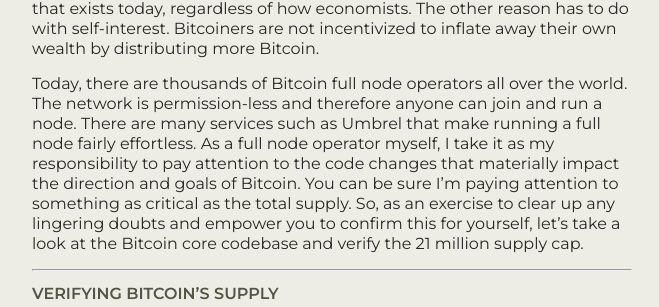
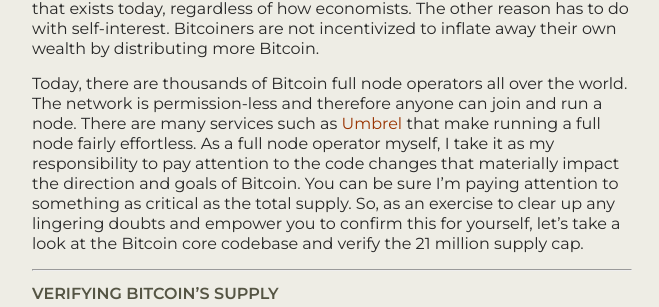
Before and after one commit to sb1752/sb1752.github.io, a Jekyll site: the page built from _foundations/trusting-bitcoin-scarcity.md, in a window 1280 px wide and 900 px high, scrolled down 1741 px. Shown: the part 186-493 px from the top of the window, without its empty margins (308-967 px from the left). Built offline with Jekyll 4.4.1, drawn with Linux system fonts in a browser that asks for light colours; part of the change alters nothing that is shown.

```diff
--- a/_foundations/trusting-bitcoin-scarcity.md
+++ b/_foundations/trusting-bitcoin-scarcity.md
@@ -1,5 +1,7 @@
 ---
 title: Trusting Bitcoin's Scarcity
+summary: How can we trust that the total supply of Bitcoin will be capped at 21 million? Let's discuss Bitcoin and dive into some code.
+image: get-block-subsidy.png
 layout: post
 date: 2022-01-25
 ---
@@ -22,7 +24,7 @@ The nodes in aggregate form a peer to peer network. If a code update is made tha
 
 This leaves another question. Can the consensus change? What if the distributed network of nodes decide to accept a change to the 21 million supply cap? It’s possible, but there is no reason to believe this will happen anytime soon for two reasons. One is ideological. People, such as myself, participate in Bitcoin because we align with the vision of a disinflationary monetary system as a superior alternative to the inflationary fiat system that exists today, regardless of how economists. The other reason has to do with self-interest. Bitcoiners are not incentivized to inflate away their own wealth by distributing more Bitcoin.
 
-Today, there are thousands of Bitcoin full node operators all over the world. The network is permission-less and therefore anyone can join and run a node. There are many services such as Umbrel that make running a full node fairly effortless. As a full node operator myself, I take it as my responsibility to pay attention to the code changes that materially impact the direction and goals of Bitcoin. You can be sure I’m paying attention to something as critical as the total supply. So, as an exercise to clear up any lingering doubts and empower you to confirm this for yourself, let’s take a look at the Bitcoin core codebase and verify the 21 million supply cap.
+Today, there are thousands of Bitcoin full node operators all over the world. The network is permission-less and therefore anyone can join and run a node. There are many services such as <a href="https://getumbrel.com/" target="_blank">Umbrel</a> that make running a full node fairly effortless. As a full node operator myself, I take it as my responsibility to pay attention to the code changes that materially impact the direction and goals of Bitcoin. You can be sure I’m paying attention to something as critical as the total supply. So, as an exercise to clear up any lingering doubts and empower you to confirm this for yourself, let’s take a look at the Bitcoin core codebase and verify the 21 million supply cap.
 
 ---
 
@@ -65,7 +67,7 @@ Let's skip the next part checking whether the halvings is greater than 64 for no
 CAmount nSubsidy = 50 * COIN;
 ~~~
 
-The subsidy is calculated in Satoshis instead of whole Bitcoin. `COIN` is defined in <a href="https://github.com/bitcoin/bitcoin/blob/623745ca74cf3f54b474dac106f5802b7929503f/src/consensus/amount.h#L15">this file</a> and is defined as 100,000,000. A Satoshi is the smallest unit of 1 Bitcoin, which is comprised of 100,000,000 Satoshis. For example, if 1 Bitcoin today is worth $35,000, then 1 Satoshi is worth $0.00035. The community shorthand for this is Sats.
+The subsidy is calculated in Satoshis instead of whole Bitcoin. `COIN` is defined in <a href="https://github.com/bitcoin/bitcoin/blob/623745ca74cf3f54b474dac106f5802b7929503f/src/consensus/amount.h#L15" target="_blank">this file</a> and is defined as 100,000,000. A Satoshi is the smallest unit of 1 Bitcoin, which is comprised of 100,000,000 Satoshis. For example, if 1 Bitcoin today is worth $35,000, then 1 Satoshi is worth $0.00035. The community shorthand for this is Sats.
 
 Finally, let's move on to the last line modifying the `nSubsidy`.
 
--- a/_layouts/default.html
+++ b/_layouts/default.html
@@ -2,6 +2,15 @@
 <html lang="en">
   <head>
     <meta charset="utf-8">
+
+    <!-- Social Media Meta Tags -->
+    <meta name="twitter:card" content="{{page.summary}}" />
+    <meta name="twitter:creator" content="@shaanbatra" />
+    <meta property="og:url" content="{{page.url | absolute_url}}" />
+    <meta property="og:title" content="{{page.title}}" />
+    <meta property="og:description" content="{{page.summary}}" />
+    <meta property="og:image" content="{{site.base_url}}/assets/images/{{page.image}}" />
+
     <title>{{ page.title }}</title>
     <link rel="stylesheet" href="/assets/css/style.css">
     <link href="https://fonts.googleapis.com/css?family=Montserrat:400,600&display=swap" rel="stylesheet">
```
Also changed, not shown: assets/images/get-block-subsidy.png (added), 16 other files.
